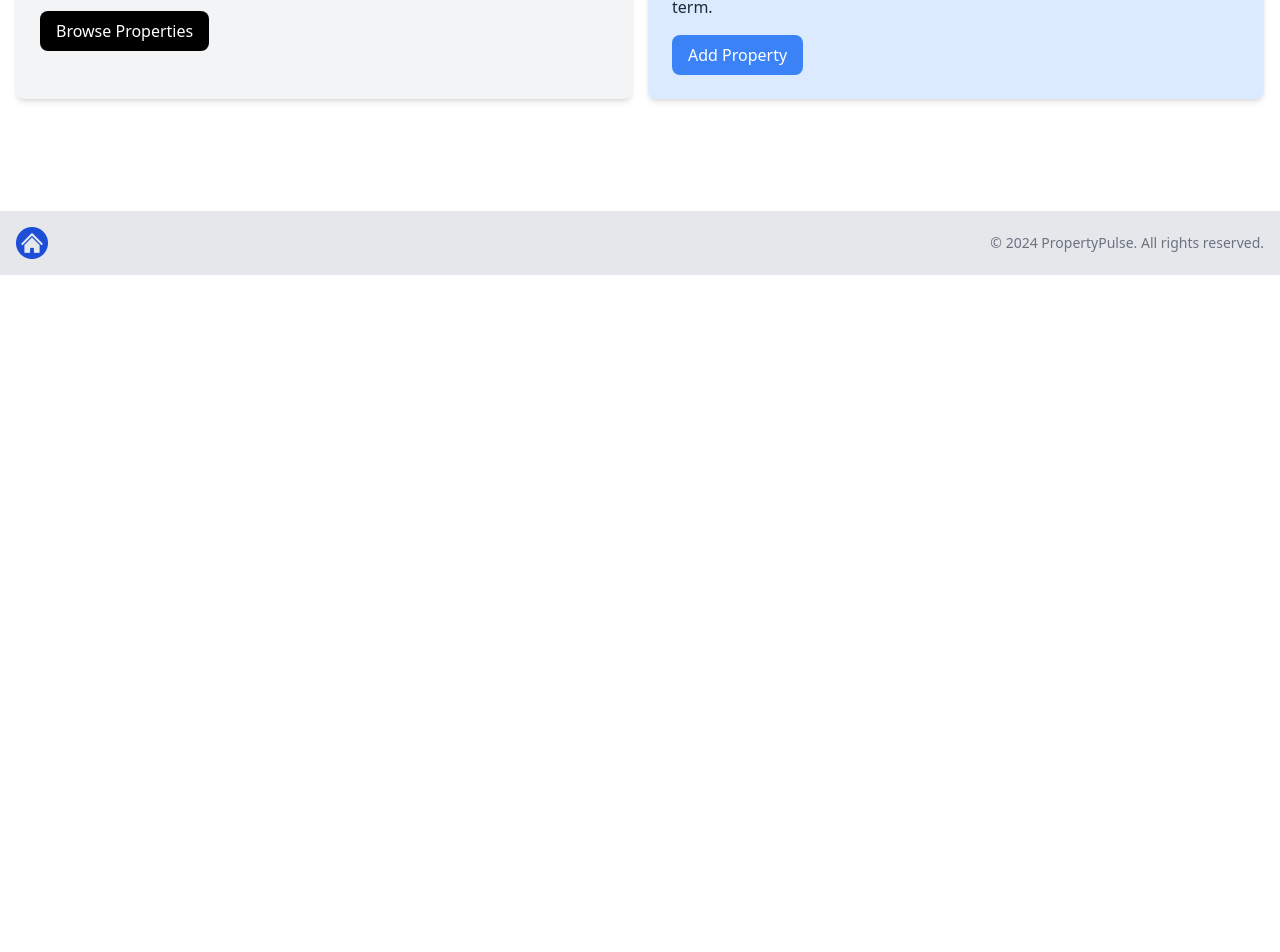
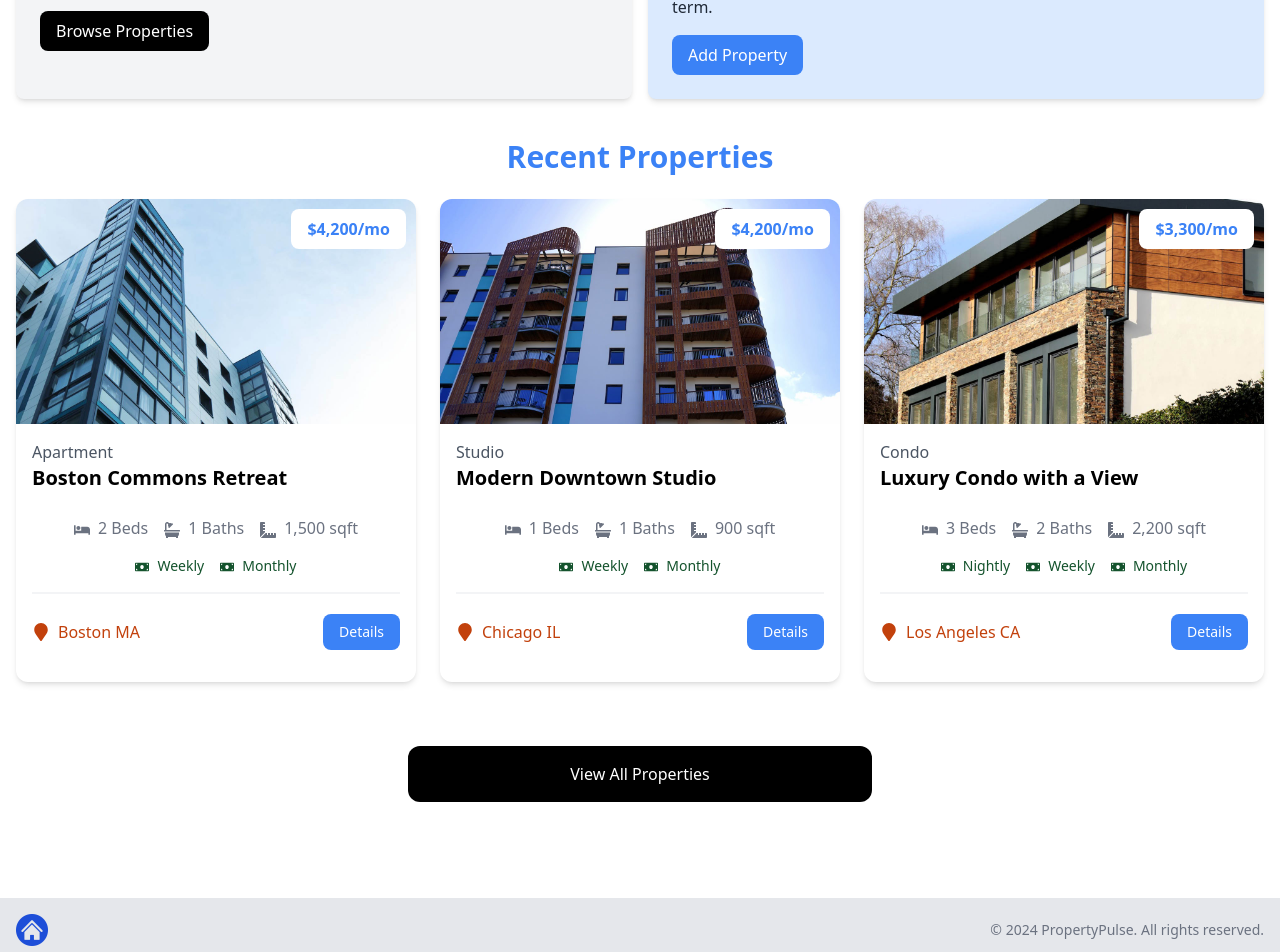
Before and after one commit to GabrielaMendes/next-propertypulse, a Next.js app: page / in a window 1280 px wide. Shown: the part 546-1498 px from the top of the page. Before the commit the page ends 821 px from the top, so only its background shows below. Built offline with nearby package versions, Linux system fonts and the light colour scheme.

Commit message:
Added recent property cards to homepage

```diff
--- a/app/page.tsx
+++ b/app/page.tsx
@@ -1,4 +1,5 @@
 import Hero from "@/components/Hero";
+import HomeProperties from "@/components/HomeProperties";
 import InfoBoxes from "@/components/InfoBoxes";
 
 function HomePage() {
@@ -6,6 +7,7 @@
 		<>
 			<Hero />
       <InfoBoxes />
+      <HomeProperties />
 		</>
 	);
 }
--- /dev/null
+++ b/components/HomeProperties.tsx
@@ -0,0 +1,41 @@
+import Link from "next/link";
+
+import properties from "@/properties.json";
+import PropertyCard from "./PropertyCard";
+
+function HomeProperties() {
+	const recentProperties = properties
+		.sort(() => Math.random() - Math.random())
+		.slice(0, 3);
+
+	return (
+		<>
+			<section className="px-4 py-6">
+				<div className="container-xl lg:container m-auto">
+					<h2 className="text-3xl font-bold text-blue-500 mb-6 text-center">
+						Recent Properties
+					</h2>
+					<div className="grid grid-cols-1 md:grid-cols-3 gap-6">
+						{recentProperties.length === 0 ? (
+							<p>No properties found</p>
+						) : (
+							recentProperties.map((property) => (
+								<PropertyCard key={property._id} property={property} />
+							))
+						)}
+					</div>
+				</div>
+			</section>
+			<section className="m-auto max-w-lg my-10 px-6">
+				<Link
+					href="/properties"
+					className="block bg-black text-white text-center py-4 px-6 rounded-xl hover:bg-gray-700"
+				>
+					View All Properties
+				</Link>
+			</section>
+		</>
+	);
+}
+
+export default HomeProperties;
```
